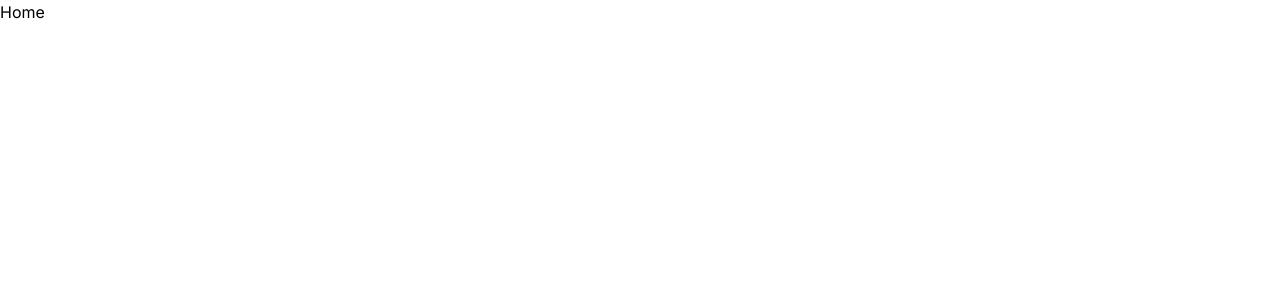
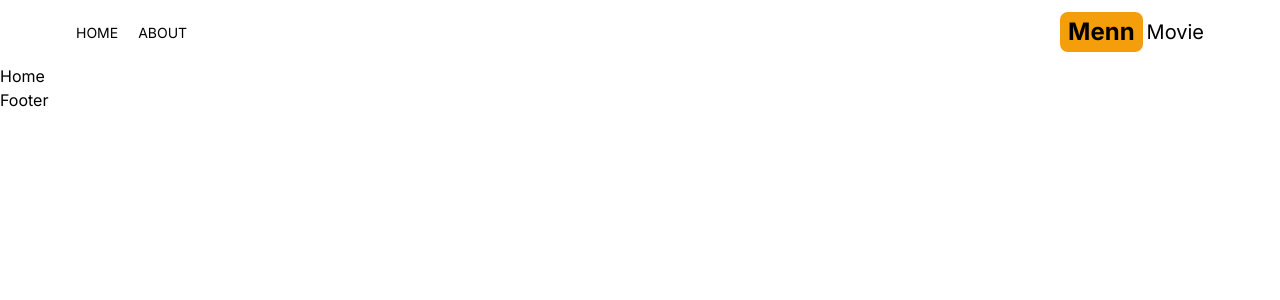
Before and after one commit to nitindahiya-dev/menn-movie-app, a Next.js app: page / in a window 1280 px wide. Shown: the top 300 px of the page. Built offline with nearby package versions, Linux system fonts and the light colour scheme.

Commit message:
header section complete

```diff
--- a/src/app/layout.js
+++ b/src/app/layout.js
@@ -1,5 +1,7 @@
 import { Inter } from "next/font/google";
 import "./globals.css";
+import Header from "@/components/Header";
+import Footer from "@/components/Footer";
 
 const inter = Inter({ subsets: ["latin"] });
 
@@ -11,7 +13,11 @@
 export default function RootLayout({ children }) {
   return (
     <html lang="en">
-      <body className={inter.className}>{children}</body>
+      <body className={inter.className}>
+        <Header />
+        {children}
+        <Footer />
+        </body>
     </html>
   );
 }
--- /dev/null
+++ b/src/components/Footer.jsx
@@ -0,0 +1,9 @@
+import React from 'react'
+
+const Footer = () => {
+  return (
+    <div>Footer</div>
+  )
+}
+
+export default Footer
--- /dev/null
+++ b/src/components/Header.jsx
@@ -0,0 +1,23 @@
+import React from 'react'
+import Link from 'next/link'
+import MenuItems from './MenuItems'
+import { AiFillHome } from 'react-icons/ai'
+import { BsFillInfoCircleFill } from 'react-icons/bs'
+
+const Header = () => {
+    return (
+        <div className="flex justify-between items-center p-3 max-w-6xl mx-auto">
+            <div className='flex gap-5'>
+                <MenuItems title="Home" address="/" Icon={AiFillHome} />
+                <MenuItems title="About" address="/about" Icon={BsFillInfoCircleFill} />
+            </div>
+            <Link href={"/"} className="flex gap-1 items-center">
+                <span className='text-2xl font-bold bg-amber-500 rounded-lg py-1 px-2'>Menn</span>
+                <span className='text-xl hidden sm:inline'>Movie</span>
+            </Link>
+        </div>
+
+    )
+}
+
+export default Header
--- /dev/null
+++ b/src/components/MenuItems.jsx
@@ -0,0 +1,13 @@
+import React from 'react'
+import Link from 'next/link'
+
+const MenuItems = ({title, address, Icon}) => {
+  return (
+    <Link href={address} className='hover:text-amber-500'>
+        <Icon  className="text-2xl sm:hidden"/>
+        <p className='uppercase hidden md:inline text-sm'>{title}</p>
+    </Link>
+  )
+}
+
+export default MenuItems
```
Also changed, not shown: package.json (+5 -4 lines), 1 other file (tests, documents, lock files or other folders).
